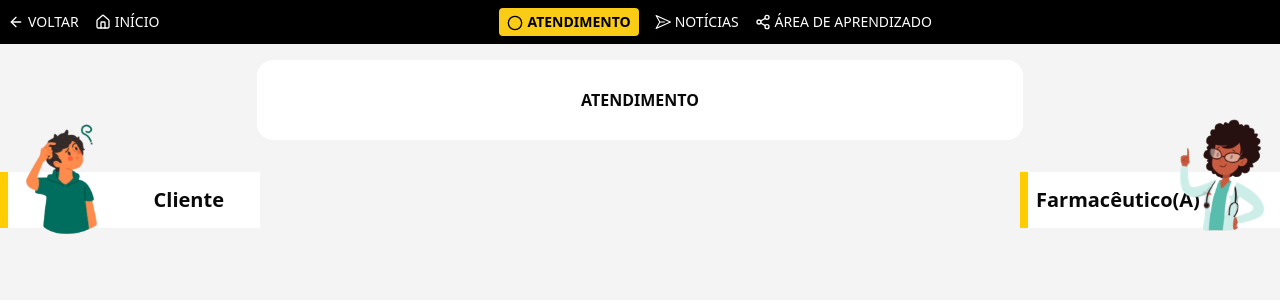
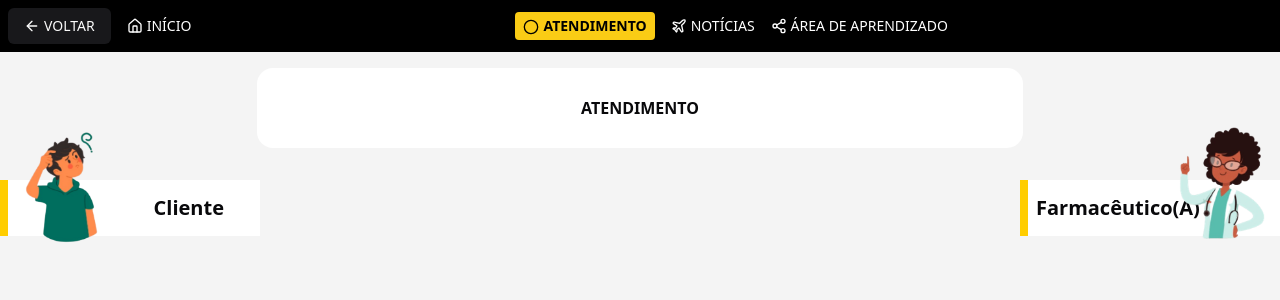
Before and after one commit to Cauatn/FarmaLibra, a React (Vite) app in the folder frontend/: page /chat in a window 1280 px wide. Shown: the top 300 px of the page. Built offline with nearby package versions, Linux system fonts and the light colour scheme.

Commit message:
feat: Refactor Header component and add navigation buttons
The Header component has been refactored to improve code organization and readability. Additionally, navigation buttons have been added to the header, allowing users to easily navigate through different sections of the application.

```diff
--- a/frontend/src/components/Header.tsx
+++ b/frontend/src/components/Header.tsx
@@ -1,15 +1,21 @@
-import { PaperPlaneIcon } from "@radix-ui/react-icons";
+import { Plane } from "lucide-react";
 import { ArrowLeftIcon, CircleIcon, HomeIcon, Share2Icon } from "lucide-react";
+import { useNavigate } from "react-router-dom";
+import { Button } from "./ui/button";
 
 function Header() {
+  const navigate = useNavigate();
   return (
     <header className="bg-black p-2 text-white">
       <nav className="flex items-center">
         <div className="flex w-fit items-center space-x-4">
-          <a href="#" className="flex items-center space-x-1 text-sm">
+          <Button
+            className="flex items-center space-x-1 text-sm"
+            onClick={() => navigate(-1)}
+          >
             <ArrowLeftIcon className="h-4 w-4" />
             <span>VOLTAR</span>
-          </a>
+          </Button>
           <a href="#" className="flex items-center space-x-1 text-sm">
             <HomeIcon className="h-4 w-4" />
             <span>INÍCIO</span>
@@ -24,7 +30,7 @@ function Header() {
             ATENDIMENTO
           </a>
           <a href="#" className="flex items-center space-x-1 text-sm">
-            <PaperPlaneIcon className="h-4 w-4" />
+            <Plane className="h-4 w-4" />
             <span>NOTÍCIAS</span>
           </a>
           <a href="#" className="flex items-center space-x-1 text-sm">
```
